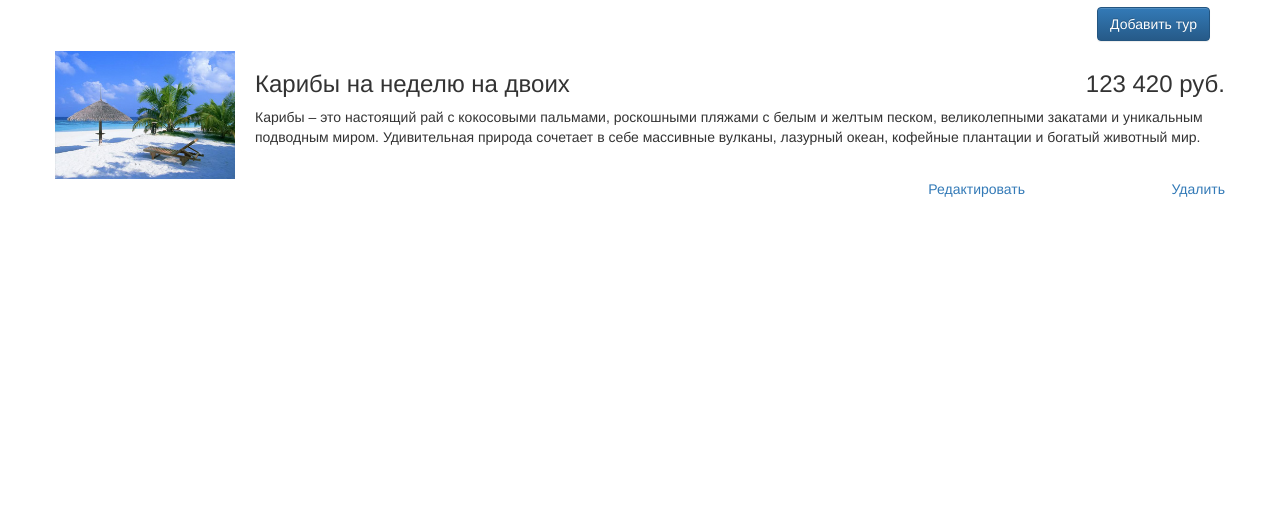
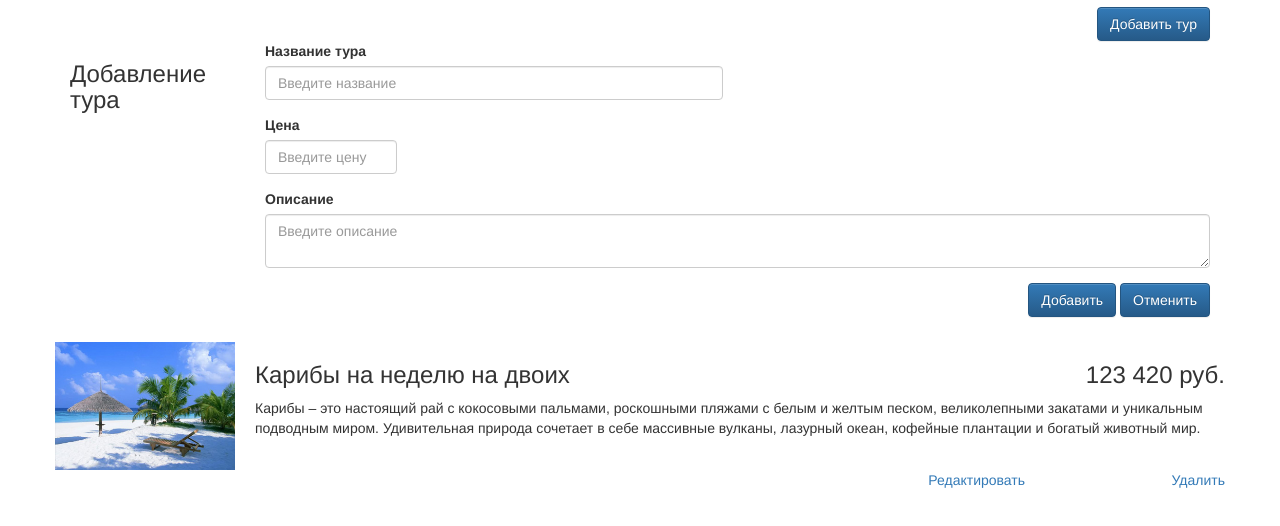
Before and after one commit to eagleas/nglearn, a plain HTML site: page index.html in a window 1280 px wide. Shown: the part 78-604 px from the top of the page. Drawn offline with nearby package versions, Linux system fonts and the light colour scheme.

Commit message:
Added form addTour

```diff
--- a/index.html
+++ b/index.html
@@ -22,6 +22,35 @@
         <div class="col-md-10"></div>
         <div class="col-md-2 text-right">
           <button class="btn btn-primary">Добавить тур</button>
+        </div>
+      </div>
+      <div class="row">
+        <form id="addTour">
+          <div class="col-md-2">
+            <h3>Добавление тура</h3>
+          </div>
+          <div class="col-md-10">
+            <div class="form-group row">
+              <div class="col-md-6">
+                <label for="title">Название тура</label>
+                <input type="text" id="title" class="form-control" placeholder="Введите название" />
+              </div>
+            </div>
+            <div class="form-group row">
+              <div class="col-md-2">
+                <label for="price">Цена</label>
+                <input type="text" id="price" class="form-control" placeholder="Введите цену"/>
+              </div>
+            </div>
+            <div class="form-group">
+                <label for="text">Описание</label>
+                <textarea id="text" class="form-control" placeholder="Введите описание"></textarea>
+            </div>
+            <div class="form-group text-right">
+              <button class="btn btn-primary">Добавить</button>
+              <button class="btn btn-primary">Отменить</button>
+            </div>
+          </form>
         </div>
       </div>
       <div class="row item">
```
